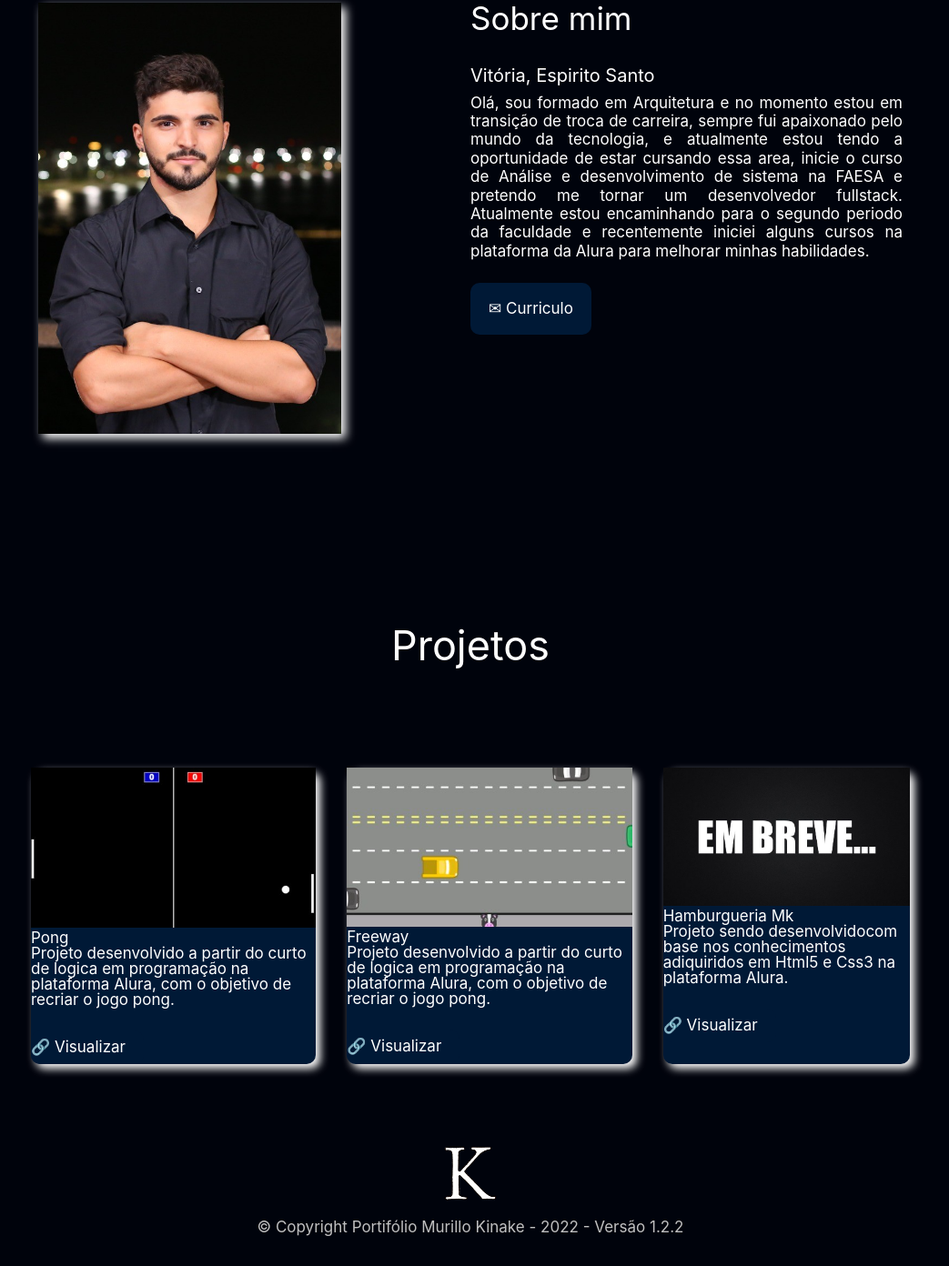
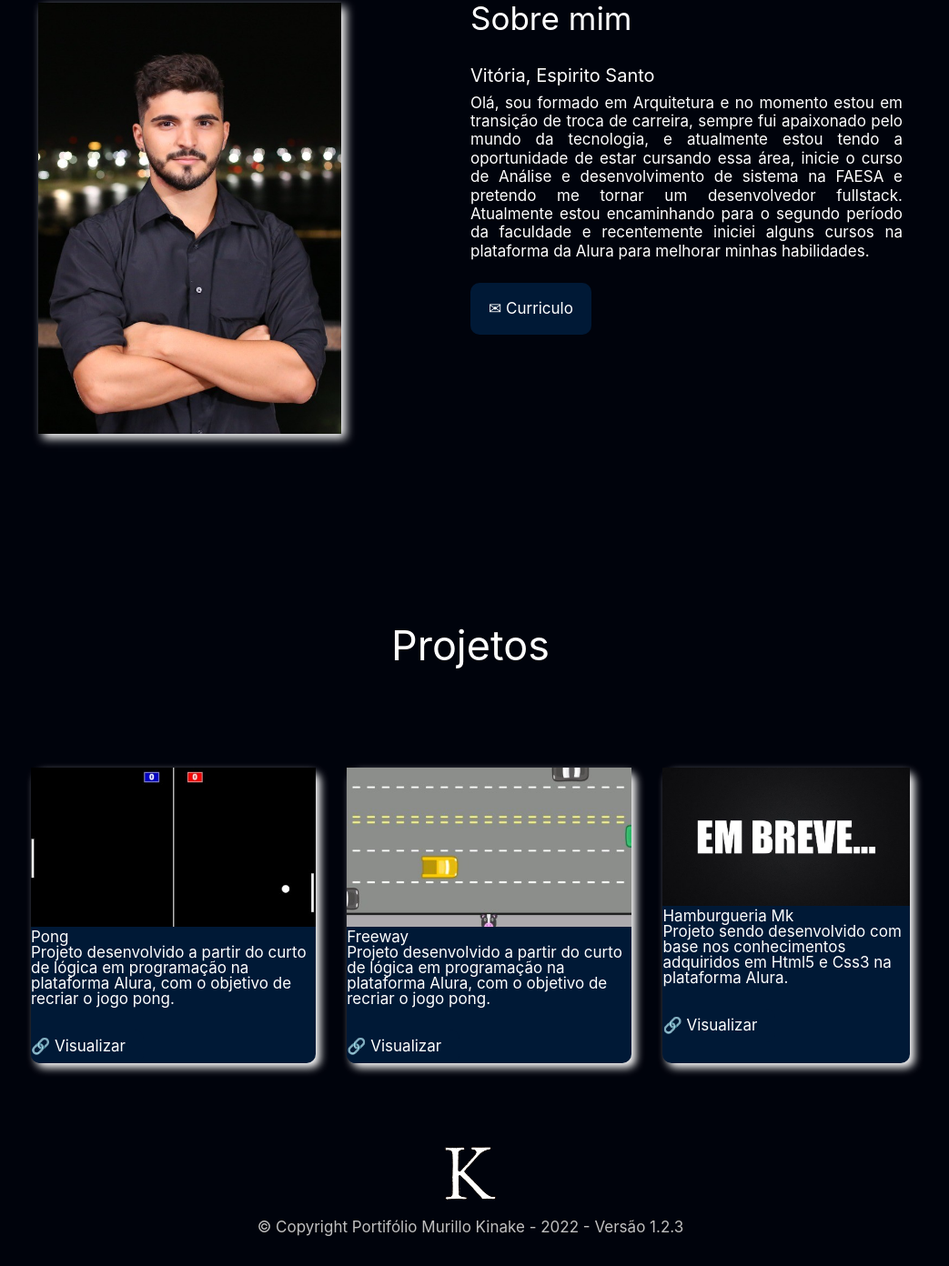
Before and after one commit to MurilloMorgado/Portfolio, a plain HTML site: page index.html in a window 1280 px wide. Shown: the part 787-2179 px from the top of the page at 91% size, without its empty margins (123-1166 px from the left). Drawn offline with Linux system fonts and the light colour scheme.

Commit message:
Update index.html

```diff
--- a/index.html
+++ b/index.html
@@ -29,17 +29,15 @@
 
 	<main>
 		<section class="container principal" id="home">
-
 			<div class="container__caixa">
 				<h2 class="container__nome">Murillo Kinake</h2>
 				<h2 class="container__titulo">Desenvolverdor front-end,</h2>
-				<p class="container__texto">Iniciando a carreira na aréa da tecnologia como desenvolvedor em busca da primeira oportunidade de estagio, aonde eu possa aprimorar meus conhecimentos e habilidades.</p>
+				<p class="container__texto">Iniciando a carreira na área da tecnologia como desenvolvedor em busca da primeira oportunidade de estágio, aonde eu possa aprimorar meus conhecimentos e habilidades.</p>
 
 				<a href="https://www.linkedin.com/in/murillo-morgado-kinake-2140a019a/" class="container__botao"> <img src="imagens/linkedin.png" class="linkedin" alt="Ícone de logo do linkedin">Linkedin</a>
 				<a href="https://github.com/MurilloMorgado" class="container__botao botao_secundario"> <img src="imagens/github.png" class="github" alt="Ícone de logo do Github">Github</a>
 			</div>
 			<img src="imagens/desenvolvedor2.png" class="desenvolvedor2" alt="Imagem de um desenvedor na frente do computador">
-
 		</section>
 
 		<section class="container secundario" id="sobre">
@@ -48,8 +46,7 @@
 			<div class="container__descricao">
 				<h3 class="descricao__sobre">Sobre mim</h3>
 				<p class="descricao__titulo">Vitória, Espirito Santo</p>
-				<p class="descricao__texto">Olá, sou formado em Arquitetura e no momento estou em transição de troca de carreira, sempre fui apaixonado pelo mundo da tecnologia, e atualmente estou tendo a oportunidade de estar cursando essa area, inicie o curso de Análise e desenvolvimento de sistema na FAESA e pretendo me tornar um desenvolvedor fullstack. Atualmente estou encaminhando para o segundo periodo da faculdade e recentemente iniciei alguns cursos na plataforma da Alura para melhorar minhas habilidades.</p>
-
+				<p class="descricao__texto">Olá, sou formado em Arquitetura e no momento estou em transição de troca de carreira, sempre fui apaixonado pelo mundo da tecnologia, e atualmente estou tendo a oportunidade de estar cursando essa área, inicie o curso de Análise e desenvolvimento de sistema na FAESA e pretendo me tornar um desenvolvedor fullstack. Atualmente estou encaminhando para o segundo período da faculdade e recentemente iniciei alguns cursos na plataforma da Alura para melhorar minhas habilidades.</p>
 				<a href="curriculo/Murillo morgado.zip" download="Murillo morgado.zip" type="application/zip" class="container__botao botao_curriculo"> &#9993 Curriculo</a>
 			</div>
 		</section>
@@ -60,21 +57,21 @@
 						<li class="projeto__item">
 							<img src="imagens/pong.jpeg" class="projeto__imagem">
 							<h3 class="sub-titulo">Pong</h3>
-							<p class="descricao">Projeto desenvolvido a partir do curto de logica em programação na plataforma Alura, com o objetivo de recriar o jogo pong.</p>
+							<p class="descricao">Projeto desenvolvido a partir do curto de lógica em programação na plataforma Alura, com o objetivo de recriar o jogo pong.</p>
 							<a href="https://editor.p5js.org/Essky/full/G6wM_OKSn" class="container__botao botao_visualizar">&#128279 Visualizar</a>
 						</li>
 
 						<li class="projeto__item">
 							<img src="imagens/freeway.jpeg" class="projeto__imagem">
 							<h3 class="sub-titulo">Freeway</h3>
-							<p class="descricao">Projeto desenvolvido a partir do curto de logica em programação na plataforma Alura, com o objetivo de recriar o jogo pong.</p>
+							<p class="descricao">Projeto desenvolvido a partir do curto de lógica em programação na plataforma Alura, com o objetivo de recriar o jogo pong.</p>
 							<a href="https://editor.p5js.org/Essky/full/lJlLTjpSR" class="container__botao botao_visualizar">&#128279 Visualizar</a>
 						</li>
 
 						<li class="projeto__item">
 							<img src="imagens/breve.jpg" class="projeto__imagem">
 								<h3 class="sub-titulo">Hamburgueria Mk</h3>
-								<p class="descricao">Projeto sendo desenvolvidocom base nos conhecimentos adiquiridos em Html5 e Css3 na plataforma Alura.</p>
+								<p class="descricao">Projeto sendo desenvolvido com base nos conhecimentos adquiridos em Html5 e Css3 na plataforma Alura.</p>
 								<a href="#" class="container__botao botao_visualizar">&#128279 Visualizar</a>
 						</li>
 					</ul>
@@ -84,7 +81,7 @@
 
 		<footer class="rodape">
 			<img src="imagens/logo.png" class="rodape__logo">
-			<p class="rodape__texto">&copy; Copyright Portifólio Murillo Kinake - 2022 - Versão 1.2.2 </p>
+			<p class="rodape__texto">&copy; Copyright Portifólio Murillo Kinake - 2022 - Versão 1.2.3 </p>
 		</footer>
 
 	</body>
```
